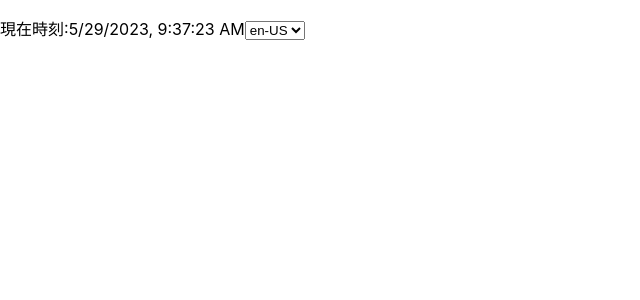
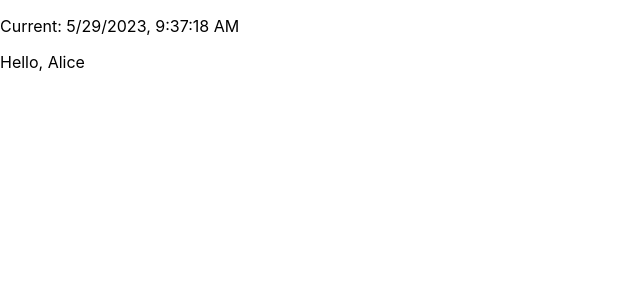
Before and after one commit to GitOgatatsu/react-sample, a React (Create React App) app: page / in a window 1280 px wide. Shown: the top 300 px of the page, without its empty margins (0-640 px from the left). Built offline with nearby package versions, Linux system fonts and the light colour scheme.

Commit message:
2023/06/10 14:38

```diff
--- a/src/components/Clock.tsx
+++ b/src/components/Clock.tsx
@@ -1,4 +1,4 @@
-import { useEffect, useState } from "react";
+import { useEffect, useLayoutEffect, useState } from "react";
 
 const UPDATE_CYCLE = 1000;
 const KEY_LOCALE = "KEY_LOCALE";
@@ -33,7 +33,8 @@
 		};
 	}, []);
 
-	useEffect(() => {
+//	useEffect(() => {
+	useLayoutEffect(() => {
 		const savedLocale = localStorage.getItem(KEY_LOCALE);
 		if (savedLocale !== null) {
 			setLocale(getLocaleFromString(savedLocale));
--- /dev/null
+++ b/src/components/Parent6.tsx
@@ -0,0 +1,37 @@
+import React, { useContext } from "react";
+
+type User = {
+	id: number;
+	name: string;
+};
+
+const UserContext = React.createContext<User|null>(null);
+
+const GrandChild = () => {
+	const user = useContext(UserContext);
+	return user !== null ? <p>Hello, {user.name}</p> : null;
+};
+
+const Child = () => {
+	const now = new Date();
+	return (
+		<div>
+			<p>Current: {now.toLocaleString()}</p>
+			<GrandChild />
+		</div>
+	);
+};
+
+const Parent5 = () => {
+	const user: User = {
+		id: 1,
+		name: "Alice"
+	};
+	return (
+		<UserContext.Provider value={user}>
+			<Child />
+		</UserContext.Provider>
+	);
+};
+
+export default Parent5;
--- a/src/index.tsx
+++ b/src/index.tsx
@@ -15,6 +15,7 @@
 import { Parent5 } from "./components/Parent5";
 import { UseMemoSample } from './components/UseMemoSample';
 import { Clock } from "./components/Clock";
+import Parent6 from "./components/Parent6";
 import reportWebVitals from './reportWebVitals';
 
 const root = ReactDOM.createRoot(
@@ -35,8 +36,9 @@
 		<Parent4 />
 		<Parent5 />
 		<UseMemoSample />
+		<Clock />
 	*/}
-		<Clock />
+		<Parent6 />
   </React.StrictMode>
 );
 
```
Also changed, not shown: src/components/onClickUpload.tsx (added).
